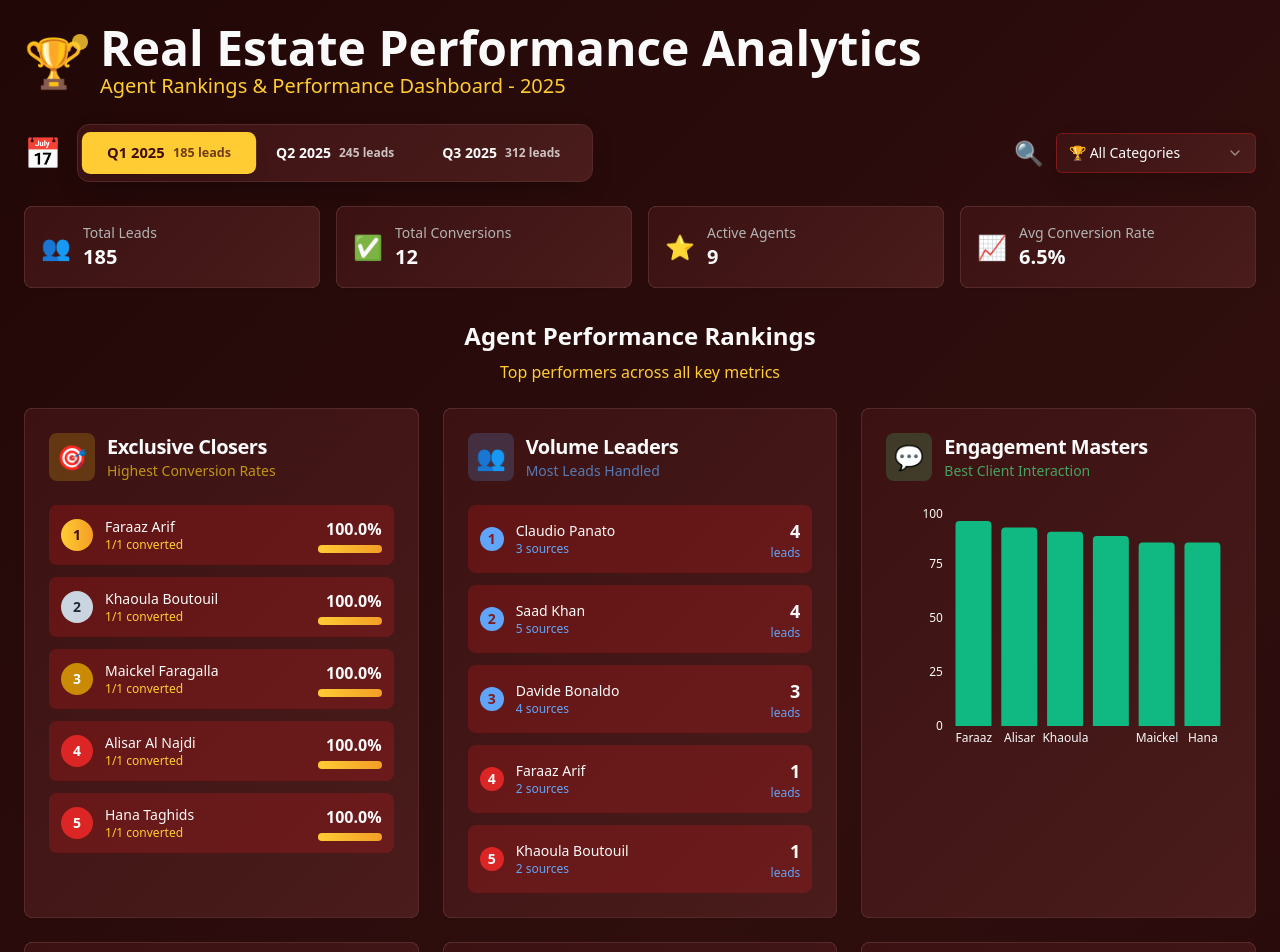
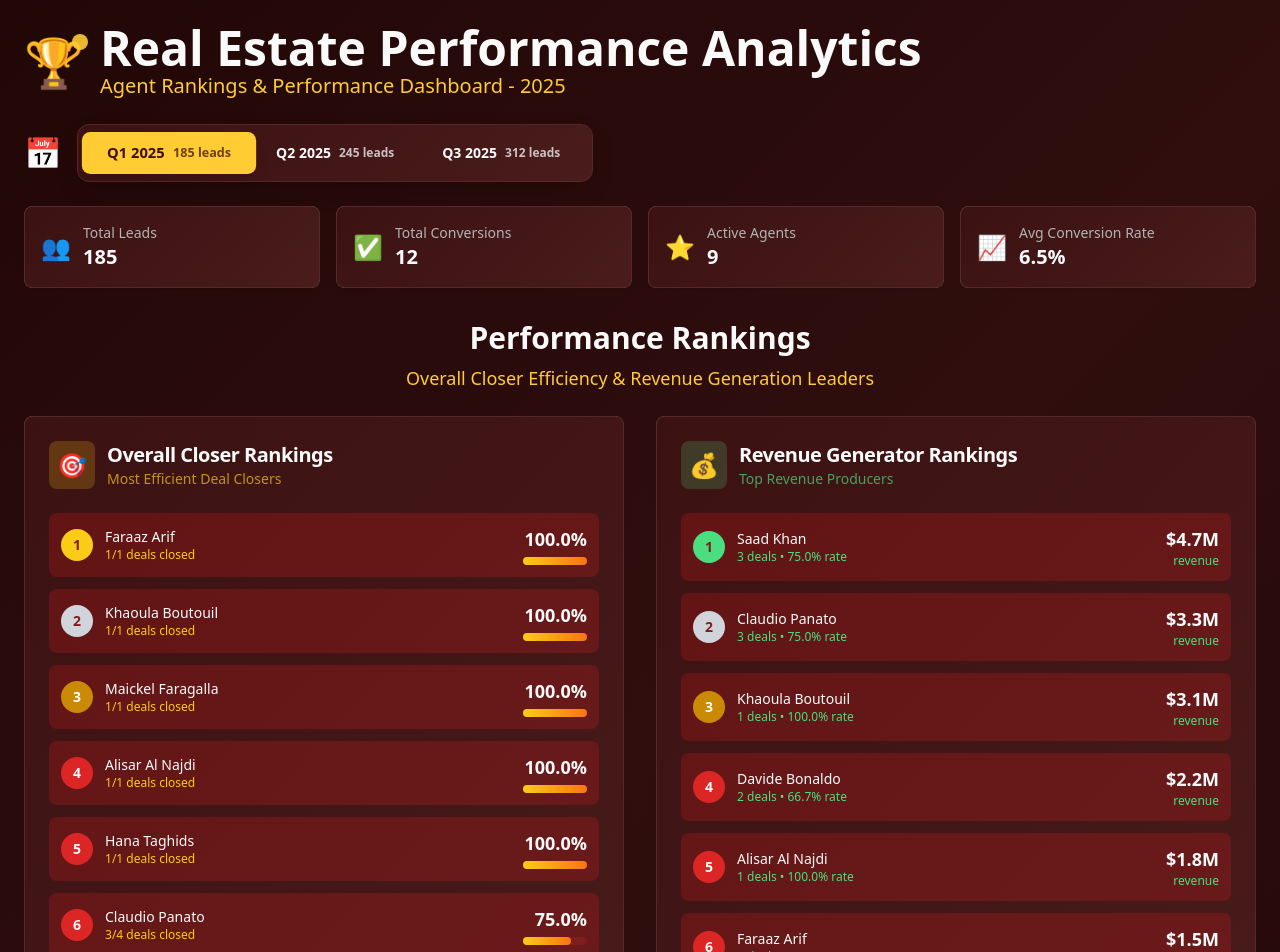
Before and after one commit to osusproperties/osusrankings, a React (Vite) app: page / in a window 1280 px wide. Shown: the top 952 px of the page. Built offline with nearby package versions, Linux system fonts and the light colour scheme.

Commit message:
Refactor ranking logic
Update ranking to be based on overall closers and revenue generation.

```diff
--- a/src/components/Dashboard.tsx
+++ b/src/components/Dashboard.tsx
@@ -1,13 +1,8 @@
 import { useState, useEffect } from 'react';
 import { Button } from '@/components/ui/button';
-import { Select, SelectContent, SelectItem, SelectTrigger, SelectValue } from '@/components/ui/select';
 import { Card, CardContent, CardHeader, CardTitle } from '@/components/ui/card';
-import { ConversionRankings } from './ConversionRankings';
-import { VolumeRankings } from './VolumeRankings';
-import { EngagementChart } from './EngagementChart';
-import { ClosingRankings } from './ClosingRankings';
-import { EfficiencyChart } from './EfficiencyChart';
-import { QualityRankings } from './QualityRankings';
+import { OverallCloserRankings } from './OverallCloserRankings';
+import { RevenueGeneratorRankings } from './RevenueGeneratorRankings';
 import { QuarterSummary } from './QuarterSummary';
 import { LoadingScreen } from './LoadingScreen';
 
@@ -16,6 +11,7 @@ interface Agent {
   conversionRate: number;
   totalLeads: number;
   customers: number;
+  revenue: number;
   engagementRate: number;
   quality: number;
   sourceCount: number;
@@ -34,15 +30,15 @@ const realData: Record<string, QuarterData> = {
     totalConversions: 12,
     avgConversion: 6.5,
     agents: [
-      { name: 'Faraaz Arif', conversionRate: 100.0, totalLeads: 1, customers: 1, engagementRate: 95.0, quality: 92.5, sourceCount: 2 },
-      { name: 'Khaoula Boutouil', conversionRate: 100.0, totalLeads: 1, customers: 1, engagementRate: 90.0, quality: 88.0, sourceCount: 2 },
-      { name: 'Maickel Faragalla', conversionRate: 100.0, totalLeads: 1, customers: 1, engagementRate: 85.0, quality: 80.0, sourceCount: 3 },
-      { name: 'Alisar Al Najdi', conversionRate: 100.0, totalLeads: 1, customers: 1, engagementRate: 92.0, quality: 87.0, sourceCount: 2 },
-      { name: 'Claudio Panato', conversionRate: 75.0, totalLeads: 4, customers: 3, engagementRate: 88.0, quality: 85.0, sourceCount: 3 },
-      { name: 'Saad Khan', conversionRate: 75.0, totalLeads: 4, customers: 3, engagementRate: 78.0, quality: 75.0, sourceCount: 5 },
-      { name: 'Davide Bonaldo', conversionRate: 66.7, totalLeads: 3, customers: 2, engagementRate: 82.0, quality: 78.0, sourceCount: 4 },
-      { name: 'Hana Taghids', conversionRate: 100.0, totalLeads: 1, customers: 1, engagementRate: 85.0, quality: 82.0, sourceCount: 2 },
-      { name: 'Radwa Ahmed', conversionRate: 0.0, totalLeads: 1, customers: 0, engagementRate: 45.0, quality: 35.0, sourceCount: 1 }
+      { name: 'Faraaz Arif', conversionRate: 100.0, totalLeads: 1, customers: 1, revenue: 1476248, engagementRate: 95.0, quality: 92.5, sourceCount: 2 },
+      { name: 'Khaoula Boutouil', conversionRate: 100.0, totalLeads: 1, customers: 1, revenue: 3124550, engagementRate: 90.0, quality: 88.0, sourceCount: 2 },
+      { name: 'Maickel Faragalla', conversionRate: 100.0, totalLeads: 1, customers: 1, revenue: 984777, engagementRate: 85.0, quality: 80.0, sourceCount: 3 },
+      { name: 'Alisar Al Najdi', conversionRate: 100.0, totalLeads: 1, customers: 1, revenue: 1750000, engagementRate: 92.0, quality: 87.0, sourceCount: 2 },
+      { name: 'Claudio Panato', conversionRate: 75.0, totalLeads: 4, customers: 3, revenue: 3315000, engagementRate: 88.0, quality: 85.0, sourceCount: 3 },
+      { name: 'Saad Khan', conversionRate: 75.0, totalLeads: 4, customers: 3, revenue: 4735221, engagementRate: 78.0, quality: 75.0, sourceCount: 5 },
+      { name: 'Davide Bonaldo', conversionRate: 66.7, totalLeads: 3, customers: 2, revenue: 2172518, engagementRate: 82.0, quality: 78.0, sourceCount: 4 },
+      { name: 'Hana Taghids', conversionRate: 100.0, totalLeads: 1, customers: 1, revenue: 1110000, engagementRate: 85.0, quality: 82.0, sourceCount: 2 },
+      { name: 'Radwa Ahmed', conversionRate: 0.0, totalLeads: 1, customers: 0, revenue: 0, engagementRate: 45.0, quality: 35.0, sourceCount: 1 }
     ]
   },
   Q2: {
@@ -50,16 +46,16 @@ const realData: Record<string, QuarterData> = {
     totalConversions: 15,
     avgConversion: 6.1,
     agents: [
-      { name: 'Ahmad Walid', conversionRate: 100.0, totalLeads: 1, customers: 1, engagementRate: 95.0, quality: 90.0, sourceCount: 2 },
-      { name: 'Radwa Ahmed', conversionRate: 100.0, totalLeads: 1, customers: 1, engagementRate: 88.0, quality: 85.0, sourceCount: 2 },
-      { name: 'Samia Khan', conversionRate: 100.0, totalLeads: 1, customers: 1, engagementRate: 92.0, quality: 88.0, sourceCount: 2 },
-      { name: 'Asem Khurshid', conversionRate: 100.0, totalLeads: 1, customers: 1, engagementRate: 87.0, quality: 83.0, sourceCount: 3 },
-      { name: 'Hana Taghids', conversionRate: 100.0, totalLeads: 1, customers: 1, engagementRate: 90.0, quality: 86.0, sourceCount: 2 },
-      { name: 'Hicham El Assaad', conversionRate: 100.0, totalLeads: 1, customers: 1, engagementRate: 89.0, quality: 84.0, sourceCount: 2 },
-      { name: 'Igor Khomenko', conversionRate: 75.0, totalLeads: 4, customers: 3, engagementRate: 82.0, quality: 78.0, sourceCount: 5 },
-      { name: 'Wessam Simon', conversionRate: 60.0, totalLeads: 10, customers: 6, engagementRate: 85.0, quality: 82.0, sourceCount: 4 },
-      { name: 'Karim El Sabagh', conversionRate: 50.0, totalLeads: 4, customers: 2, engagementRate: 70.0, quality: 65.0, sourceCount: 6 },
-      { name: 'Faraaz Arif', conversionRate: 50.0, totalLeads: 2, customers: 1, engagementRate: 80.0, quality: 75.0, sourceCount: 3 }
+      { name: 'Ahmad Walid', conversionRate: 100.0, totalLeads: 1, customers: 1, revenue: 2188828, engagementRate: 95.0, quality: 90.0, sourceCount: 2 },
+      { name: 'Radwa Ahmed', conversionRate: 100.0, totalLeads: 1, customers: 1, revenue: 2000000, engagementRate: 88.0, quality: 85.0, sourceCount: 2 },
+      { name: 'Samia Khan', conversionRate: 100.0, totalLeads: 1, customers: 1, revenue: 3594000, engagementRate: 92.0, quality: 88.0, sourceCount: 2 },
+      { name: 'Asem Khurshid', conversionRate: 100.0, totalLeads: 1, customers: 1, revenue: 1349828, engagementRate: 87.0, quality: 83.0, sourceCount: 3 },
+      { name: 'Hana Taghids', conversionRate: 100.0, totalLeads: 1, customers: 1, revenue: 3351888, engagementRate: 90.0, quality: 86.0, sourceCount: 2 },
+      { name: 'Hicham El Assaad', conversionRate: 100.0, totalLeads: 1, customers: 1, revenue: 4528000, engagementRate: 89.0, quality: 84.0, sourceCount: 2 },
+      { name: 'Igor Khomenko', conversionRate: 75.0, totalLeads: 4, customers: 3, revenue: 2825679, engagementRate: 82.0, quality: 78.0, sourceCount: 5 },
+      { name: 'Wessam Simon', conversionRate: 60.0, totalLeads: 10, customers: 6, revenue: 7196850, engagementRate: 85.0, quality: 82.0, sourceCount: 4 },
+      { name: 'Karim El Sabagh', conversionRate: 50.0, totalLeads: 4, customers: 2, revenue: 4286613, engagementRate: 70.0, quality: 65.0, sourceCount: 6 },
+      { name: 'Faraaz Arif', conversionRate: 50.0, totalLeads: 2, customers: 1, revenue: 1236713, engagementRate: 80.0, quality: 75.0, sourceCount: 3 }
     ]
   },
   Q3: {
@@ -67,16 +63,16 @@ const realData: Record<string, QuarterData> = {
     totalConversions: 18,
     avgConversion: 5.8,
     agents: [
-      { name: 'Sina Heghi', conversionRate: 100.0, totalLeads: 3, customers: 3, engagementRate: 95.0, quality: 92.0, sourceCount: 2 },
-      { name: 'Mehdi Mofidi', conversionRate: 100.0, totalLeads: 1, customers: 1, engagementRate: 90.0, quality: 85.0, sourceCount: 2 },
-      { name: 'Ahmad Walid', conversionRate: 100.0, totalLeads: 1, customers: 1, engagementRate: 92.0, quality: 88.0, sourceCount: 2 },
-      { name: 'Hicham El Assaad', conversionRate: 100.0, totalLeads: 1, customers: 1, engagementRate: 89.0, quality: 84.0, sourceCount: 2 },
-      { name: 'Hajar Mohammad', conversionRate: 87.5, totalLeads: 8, customers: 7, engagementRate: 91.0, quality: 89.0, sourceCount: 3 },
-      { name: 'Wessam Simon', conversionRate: 85.7, totalLeads: 7, customers: 6, engagementRate: 88.0, quality: 86.0, sourceCount: 4 },
-      { name: 'Sina Saeedi', conversionRate: 50.0, totalLeads: 2, customers: 1, engagementRate: 75.0, quality: 70.0, sourceCount: 3 },
-      { name: 'Alisar Al Najdi', conversionRate: 20.0, totalLeads: 5, customers: 1, engagementRate: 65.0, quality: 58.0, sourceCount: 6 },
-      { name: 'Adnan Arif', conversionRate: 0.0, totalLeads: 15, customers: 0, engagementRate: 40.0, quality: 25.0, sourceCount: 4 },
-      { name: 'Mohamed Nader', conversionRate: 0.0, totalLeads: 8, customers: 0, engagementRate: 35.0, quality: 20.0, sourceCount: 3 }
+      { name: 'Sina Heghi', conversionRate: 100.0, totalLeads: 3, customers: 3, revenue: 2295250, engagementRate: 95.0, quality: 92.0, sourceCount: 2 },
+      { name: 'Mehdi Mofidi', conversionRate: 100.0, totalLeads: 1, customers: 1, revenue: 2472880, engagementRate: 90.0, quality: 85.0, sourceCount: 2 },
+      { name: 'Ahmad Walid', conversionRate: 100.0, totalLeads: 1, customers: 1, revenue: 935990, engagementRate: 92.0, quality: 88.0, sourceCount: 2 },
+      { name: 'Hicham El Assaad', conversionRate: 100.0, totalLeads: 1, customers: 1, revenue: 1059000, engagementRate: 89.0, quality: 84.0, sourceCount: 2 },
+      { name: 'Hajar Mohammad', conversionRate: 87.5, totalLeads: 8, customers: 7, revenue: 5908500, engagementRate: 91.0, quality: 89.0, sourceCount: 3 },
+      { name: 'Wessam Simon', conversionRate: 85.7, totalLeads: 7, customers: 6, revenue: 10096945, engagementRate: 88.0, quality: 86.0, sourceCount: 4 },
+      { name: 'Sina Saeedi', conversionRate: 50.0, totalLeads: 2, customers: 1, revenue: 1786400, engagementRate: 75.0, quality: 70.0, sourceCount: 3 },
+      { name: 'Alisar Al Najdi', conversionRate: 20.0, totalLeads: 5, customers: 1, revenue: 1101893, engagementRate: 65.0, quality: 58.0, sourceCount: 6 },
+      { name: 'Adnan Arif', conversionRate: 0.0, totalLeads: 15, customers: 0, revenue: 0, engagementRate: 40.0, quality: 25.0, sourceCount: 4 },
+      { name: 'Mohamed Nader', conversionRate: 0.0, totalLeads: 8, customers: 0, revenue: 0, engagementRate: 35.0, quality: 20.0, sourceCount: 3 }
     ]
   }
 };
@@ -84,7 +80,6 @@ const realData: Record<string, QuarterData> = {
 export function Dashboard() {
   const [isLoading, setIsLoading] = useState(true);
   const [currentQuarter, setCurrentQuarter] = useState('Q1');
-  const [category, setCategory] = useState('all');
 
   useEffect(() => {
     const timer = setTimeout(() => {
@@ -98,22 +93,6 @@ export function Dashboard() {
   }
 
   const data = realData[currentQuarter];
-
-  const titles = {
-    'all': 'Agent Performance Rankings',
-    'conversion': '✅ Exclusive Closers Rankings',
-    'volume': '👥 Volume Leaders Rankings',
-    'engagement': '💬 Engagement Masters Rankings',
-    'quality': '⭐ Quality Specialists Rankings'
-  };
-
-  const descriptions = {
-    'all': 'Top performers across all key metrics',
-    'conversion': 'Agents with highest conversion rates',
-    'volume': 'Agents handling the most leads',
-    'engagement': 'Best at client interaction and follow-up',
-    'quality': 'Overall excellence in lead management'
-  };
 
   return (
     <div className="min-h-screen dashboard-bg">
@@ -136,8 +115,7 @@ export function Dashboard() {
           </div>
 
           {/* Quarter Selector */}
-          <div className="flex flex-col md:flex-row items-start md:items-center justify-between gap-4 mb-6">
-            <div className="flex items-center gap-4">
+          <div className="flex items-center gap-4 mb-6">
             <div className="text-3xl">📅</div>
             <div className="flex dashboard-card rounded-xl p-2">
               {['Q1', 'Q2', 'Q3'].map((quarter) => (
@@ -157,23 +135,6 @@ export function Dashboard() {
                   </span>
                 </Button>
               ))}
-              </div>
-            </div>
-
-            <div className="flex items-center gap-3">
-              <div className="text-2xl">🔍</div>
-              <Select value={category} onValueChange={setCategory}>
-                <SelectTrigger className="w-[200px] dashboard-card border-red-700/50 dashboard-text">
-                  <SelectValue placeholder="Filter category" />
-                </SelectTrigger>
-                <SelectContent>
-                  <SelectItem value="all">🏆 All Categories</SelectItem>
-                  <SelectItem value="conversion">✅ Exclusive Closers</SelectItem>
-                  <SelectItem value="volume">👥 Volume Leaders</SelectItem>
-                  <SelectItem value="engagement">💬 Engagement Masters</SelectItem>
-                  <SelectItem value="quality">⭐ Quality Specialists</SelectItem>
-                </SelectContent>
-              </Select>
             </div>
           </div>
 
@@ -240,22 +201,18 @@ export function Dashboard() {
         {/* Main Rankings Section */}
         <div className="mb-8 animate-fade-in-delayed">
           <div className="text-center mb-6">
-            <h2 className="text-2xl font-bold dashboard-text mb-2">
-              {titles[category as keyof typeof titles]}
+            <h2 className="text-3xl font-bold dashboard-text mb-2">
+              Performance Rankings
             </h2>
-            <p className="dashboard-accent">
-              {descriptions[category as keyof typeof descriptions]}
+            <p className="dashboard-accent text-lg">
+              Overall Closer Efficiency & Revenue Generation Leaders
             </p>
           </div>
 
           {/* Rankings Grid */}
-          <div className="grid grid-cols-1 lg:grid-cols-2 xl:grid-cols-3 gap-6">
-            <ConversionRankings agents={data.agents} />
-            <VolumeRankings agents={data.agents} />
-            <EngagementChart agents={data.agents} />
-            <ClosingRankings agents={data.agents} />
-            <EfficiencyChart agents={data.agents} />
-            <QualityRankings agents={data.agents} />
+          <div className="grid grid-cols-1 lg:grid-cols-2 gap-8">
+            <OverallCloserRankings agents={data.agents} />
+            <RevenueGeneratorRankings agents={data.agents} />
           </div>
         </div>
 
--- /dev/null
+++ b/src/components/OverallCloserRankings.tsx
@@ -0,0 +1,74 @@
+import { Card, CardContent, CardHeader, CardTitle } from '@/components/ui/card';
+
+interface Agent {
+  name: string;
+  conversionRate: number;
+  totalLeads: number;
+  customers: number;
+  revenue: number;
+  engagementRate: number;
+  quality: number;
+  sourceCount: number;
+}
+
+interface OverallCloserRankingsProps {
+  agents: Agent[];
+}
+
+export function OverallCloserRankings({ agents }: OverallCloserRankingsProps) {
+  const sorted = [...agents].sort((a, b) => {
+    // First sort by conversion rate, then by number of customers as tiebreaker
+    if (b.conversionRate !== a.conversionRate) {
+      return b.conversionRate - a.conversionRate;
+    }
+    return b.customers - a.customers;
+  }).slice(0, 8);
+
+  return (
+    <Card className="dashboard-card">
+      <CardHeader>
+        <div className="flex items-center gap-3">
+          <div className="p-2 bg-yellow-400/20 rounded-lg">
+            <div className="text-2xl">🎯</div>
+          </div>
+          <div>
+            <CardTitle className="text-xl dashboard-text">Overall Closer Rankings</CardTitle>
+            <p className="text-yellow-400/70 text-sm">Most Efficient Deal Closers</p>
+          </div>
+        </div>
+      </CardHeader>
+      <CardContent>
+        <div className="space-y-3">
+          {sorted.map((agent, index) => (
+            <div
+              key={agent.name}
+              className="flex items-center gap-3 p-3 bg-red-700/30 rounded-lg hover:bg-red-700/50 transition-all"
+            >
+              <div className={`w-8 h-8 rounded-full flex items-center justify-center font-bold text-sm ${
+                index === 0 ? 'bg-yellow-400 text-red-900' :
+                index === 1 ? 'bg-gray-300 text-red-900' :
+                index === 2 ? 'bg-yellow-600 text-white' :
+                'bg-red-600 dashboard-text'
+              }`}>
+                {index + 1}
+              </div>
+              <div className="flex-1">
+                <p className="dashboard-text font-medium text-sm">{agent.name}</p>
+                <p className="text-yellow-400 text-xs">{agent.customers}/{agent.totalLeads} deals closed</p>
+              </div>
+              <div className="text-right">
+                <p className="dashboard-text font-bold text-lg">{agent.conversionRate.toFixed(1)}%</p>
+                <div className="w-16 bg-red-900 rounded-full h-2 mt-1">
+                  <div
+                    className="h-2 rounded-full bg-gradient-to-r from-yellow-400 to-orange-500 transition-all duration-500"
+                    style={{ width: `${Math.min(agent.conversionRate, 100)}%` }}
+                  ></div>
+                </div>
+              </div>
+            </div>
+          ))}
+        </div>
+      </CardContent>
+    </Card>
+  );
+}
--- /dev/null
+++ b/src/components/RevenueGeneratorRankings.tsx
@@ -0,0 +1,73 @@
+import { Card, CardContent, CardHeader, CardTitle } from '@/components/ui/card';
+
+interface Agent {
+  name: string;
+  conversionRate: number;
+  totalLeads: number;
+  customers: number;
+  revenue: number;
+  engagementRate: number;
+  quality: number;
+  sourceCount: number;
+}
+
+interface RevenueGeneratorRankingsProps {
+  agents: Agent[];
+}
+
+export function RevenueGeneratorRankings({ agents }: RevenueGeneratorRankingsProps) {
+  const sorted = [...agents].sort((a, b) => b.revenue - a.revenue).slice(0, 8);
+
+  const formatRevenue = (revenue: number) => {
+    if (revenue >= 1000000) {
+      return `$${(revenue / 1000000).toFixed(1)}M`;
+    } else if (revenue >= 1000) {
+      return `$${(revenue / 1000).toFixed(0)}K`;
+    } else {
+      return `$${revenue.toLocaleString()}`;
+    }
+  };
+
+  return (
+    <Card className="dashboard-card">
+      <CardHeader>
+        <div className="flex items-center gap-3">
+          <div className="p-2 bg-green-400/20 rounded-lg">
+            <div className="text-2xl">💰</div>
+          </div>
+          <div>
+            <CardTitle className="text-xl dashboard-text">Revenue Generator Rankings</CardTitle>
+            <p className="text-green-400/70 text-sm">Top Revenue Producers</p>
+          </div>
+        </div>
+      </CardHeader>
+      <CardContent>
+        <div className="space-y-3">
+          {sorted.map((agent, index) => (
+            <div
+              key={agent.name}
+              className="flex items-center gap-3 p-3 bg-red-700/30 rounded-lg hover:bg-red-700/50 transition-all"
+            >
+              <div className={`w-8 h-8 rounded-full flex items-center justify-center font-bold text-sm ${
+                index === 0 ? 'bg-green-400 text-red-900' :
+                index === 1 ? 'bg-gray-300 text-red-900' :
+                index === 2 ? 'bg-yellow-600 text-white' :
+                'bg-red-600 dashboard-text'
+              }`}>
+                {index + 1}
+              </div>
+              <div className="flex-1">
+                <p className="dashboard-text font-medium text-sm">{agent.name}</p>
+                <p className="text-green-400 text-xs">{agent.customers} deals • {agent.conversionRate.toFixed(1)}% rate</p>
+              </div>
+              <div className="text-right">
+                <p className="dashboard-text font-bold text-lg">{formatRevenue(agent.revenue)}</p>
+                <p className="text-green-400 text-xs">revenue</p>
+              </div>
+            </div>
+          ))}
+        </div>
+      </CardContent>
+    </Card>
+  );
+}
```
Lines whose indentation alone changed are shown as unchanged.
